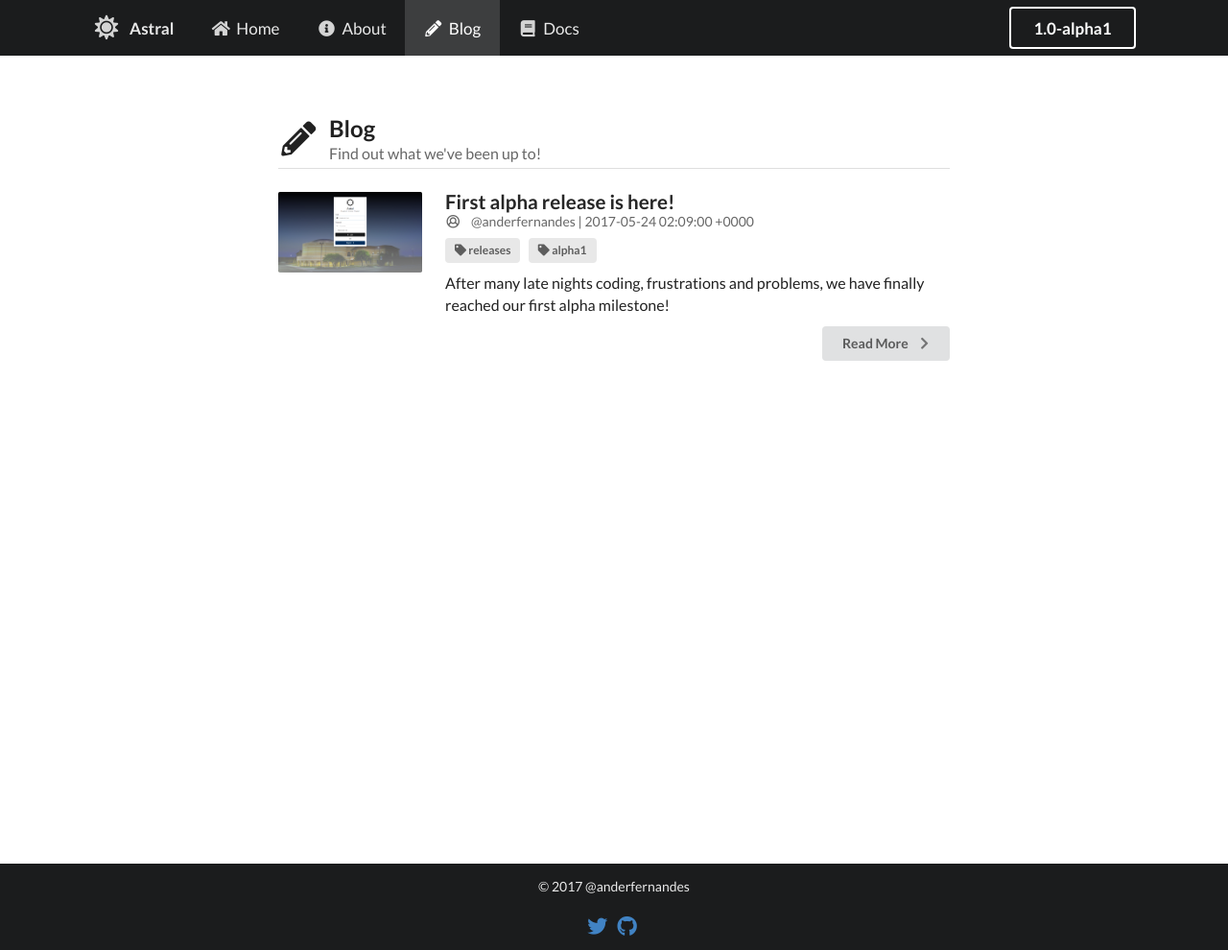
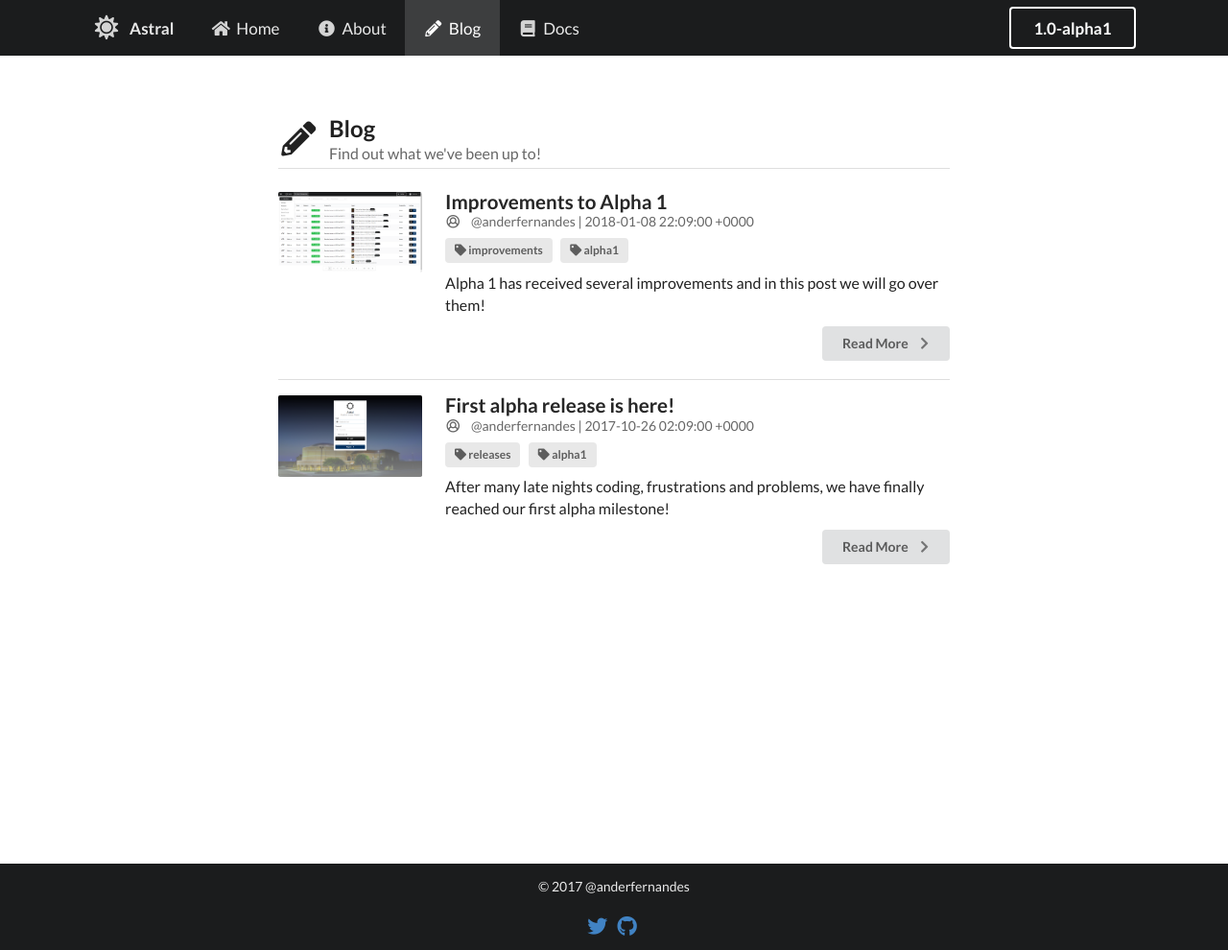
Before and after one commit to anderfernandes/astral-docs, a Jekyll site: the page built from blog.md, in a window 1280 px wide. Shown: the whole page at 96% size. Built offline with Jekyll 4.4.1, drawn with Linux system fonts in a browser that asks for light colours; nearby versions of some CDN libraries.

Commit message:
New blog entry

```diff
--- a/blog/_posts/2017-10-25-first-alpha-release-is-here.md
+++ b/blog/_posts/2017-10-25-first-alpha-release-is-here.md
@@ -2,7 +2,7 @@
 layout: page
 title:  "First alpha release is here!"
 permalink: /:categories/:title.html
-date:   2017-05-23 21:09:00 -0500
+date:   2017-10-25 21:09:00 -0500
 categories: releases alpha1
 cover: /assets/images/login.png
 excerpt: After many late nights coding, frustrations and problems, we have finally reached our first alpha milestone!
@@ -13,7 +13,7 @@ excerpt: After many late nights coding, frustrations and problems, we have final
   <div class="content">
     First alpha release is here!
     <div class="sub header">
-      <i class="user circle outline icon"></i>@anderfernandes | 2017-05-23 21:09:00
+      <i class="user circle outline icon"></i>@anderfernandes | 2017-10-25 21:09:00
     </div>
     <div class="sub header">
       <div class="ui label"><i class="tag icon"></i>releases</div>
--- /dev/null
+++ b/blog/_posts/2018-1-8-improvements-to-alpha-1.md
@@ -0,0 +1,42 @@
+---
+layout: page
+title:  "Improvements to Alpha 1"
+permalink: /:categories/:title.html
+date:   2018-01-08 17:09:00 -0500
+categories: improvements alpha1
+cover: /assets/images/alpha-1-sales-update.png
+excerpt: Alpha 1 has received several improvements and in this post we will go over them!
+---
+
+<h2 class="ui dividing header">
+  <i class="pencil icon"></i>
+  <div class="content">
+    Improvements to Alpha 1
+    <div class="sub header">
+      <i class="user circle outline icon"></i>@anderfernandes | 2018-01-08 17:09:00
+    </div>
+    <div class="sub header">
+      <div class="ui label"><i class="tag icon"></i>improvements</div>
+      <div class="ui label"><i class="tag icon"></i>alpha1</div>
+    </div>
+  </div>
+</h2>
+
+<img src="/assets/images/alpha-1-sales-update.png" class="ui image" />
+
+The past few weeks have been really exciting to me as I keep on building this system. I am very thankful for what I have learned and the support I have been getting from my coworkers and loved ones. Let's go over some of the improvements we have added as of today:
+
+1. (Admin) Dashboard shows more detailed information on the "Feed" section.
+2. (Admin) The user interface elements in Calendar and Events have been improved. You can now, for example, change the calendar view:
+<img src="/assets/images/alpha-1-calendar-update.png" class="ui image" />
+3. (Admin and Cashier) Members can now have dependents.
+4. (Admin and Cashier) Several improvements to Sales: You can create a new Sale based on Event Types set up under Settings in Admin. Also, only Customers that belong to the Organization will show in the dropdown. *Note that in Calendar and Events you also need to select what kind of Event you are creating a Sale for.*
+5. (Cashier) Selecting a non-cash payment method will automatically fill the "tendered" field.
+6. We have added a public Calendar, which shows a list of events coming up and is automatically updated. I made this for your staff so that they know the groups that will be coming to visit your Science Center. To access it, go to **http://your-astral-url/calendar**.
+<img src="/assets/images/alpha-1-calendar.png" class="ui image" />
+7. Upcoming Shows, for your visitors to know what shows are played that day in in the next 7 days and is automatically updated. To access it, go to **http://your-astral-url/upcoming**.
+<img src="/assets/images/alpha-1-upcoming.png" class="ui image" />
+
+Items 6 and 7 are perfect for your a nice screen, that's what I had in mind when I made them. That's how we are using them at the Mayborn Science Theater.
+
+I already have a lot more in mind for Astral so keep checking back for more updates. Happy new year!
```
Also changed, not shown: assets/images/alpha-1-calendar-update.png (added), assets/images/alpha-1-calendar.png (added), assets/images/alpha-1-sales-update.png (added), assets/images/alpha-1-upcoming.png (added).
